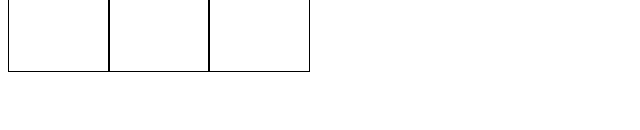
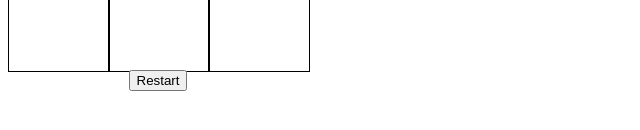
Before and after one commit to ChoiWonYu/React-Basic-Study, a React (Create React App) app: page / in a window 1280 px wide. Shown: the part 238-368 px from the top of the page, without its empty margins (0-640 px from the left). Built offline with nearby package versions, Linux system fonts and the light colour scheme.

Commit message:
refactor: isWin, text

```diff
--- a/src/App.jsx
+++ b/src/App.jsx
@@ -7,11 +7,12 @@ function App() {
   const [redUser, setRedUser] = useState([]);
   const [blueUser, setBlueUser] = useState([]);
   const [isRedTurn, setIsRedTurn] = useState(true);
+  const [winner, setWinner] = useState("");
   const numList = [1, 2, 3, 4, 5, 6, 7, 8, 9];
 
   useEffect(() => {
-    if (isWin(redUser)) alert("Red Win");
-    else if (isWin(blueUser)) alert("Blue Win");
+    if (isWin(redUser)) setWinner("Red");
+    else if (isWin(blueUser)) setWinner("Blue");
   }, [redUser, blueUser]);
 
   const handleBoardClick = (num) => {
@@ -20,8 +21,15 @@ function App() {
     setIsRedTurn(!isRedTurn);
   };
 
+  const clearBoard = () => {
+    setRedUser([]);
+    setBlueUser([]);
+    setWinner("");
+  };
+
   return (
-    <Container>
+    <>
+      <BoardContainer>
         {numList.map((num) => (
           <Board
             key={num}
@@ -31,15 +39,27 @@ function App() {
             blueUser={blueUser}
           />
         ))}
-    </Container>
+      </BoardContainer>
+      <MenuContainer>
+        {winner && <h1>{winner} Win!</h1>}
+        <button onClick={clearBoard}>Restart</button>
+      </MenuContainer>
+    </>
   );
 }
 
 export default App;
-const Container = styled.div`
+const BoardContainer = styled.div`
   width: 300px;
   height: 300px;
   display: grid;
   grid-template-columns: repeat(3, 100px);
   grid-template-rows: repeat(3, 100px);
 `;
+const MenuContainer = styled.div`
+  width: 300px;
+  display: flex;
+  flex-direction: column;
+  align-items: center;
+  justify-content: center;
+`;
--- a/src/board/Board.jsx
+++ b/src/board/Board.jsx
@@ -7,6 +7,10 @@ const Board = ({ id, redUser, blueUser, onClick }) => {
   useEffect(() => {
     if (redUser.includes(id)) setIsRedSelect(true);
     else if (blueUser.includes(id)) setIsBlueSelect(true);
+    else {
+      setIsBlueSelect(false);
+      setIsRedSelect(false);
+    }
   }, [redUser, blueUser]);
   return (
     <Container
--- /dev/null
+++ b/src/data/win.js
@@ -0,0 +1,10 @@
+export const winData = [
+  [1, 2, 3],
+  [4, 5, 6],
+  [7, 8, 9],
+  [1, 4, 7],
+  [2, 5, 8],
+  [3, 6, 9],
+  [1, 5, 9],
+  [3, 5, 7],
+];
--- a/src/util/isWin.js
+++ b/src/util/isWin.js
@@ -1,7 +1,15 @@
+import { winData } from "../data/win";
+
+export const intersect = (f, s) => {
+  return f.filter((v) => s.includes(v));
+};
+
 export const isWin = (user) => {
   if (user.length >= 3) {
-    if (user[0] + user[2] === 2 * user[1]) return true;
-    if (user.length === 4 && user[1] + user[3] === 2 * user[4]) return true;
+    let i = 0;
+    for (i in winData) {
+      if (intersect(winData[i], user).length === 3) return true;
+    }
   }
   return false;
 };
```
Lines whose indentation alone changed are shown as unchanged.
